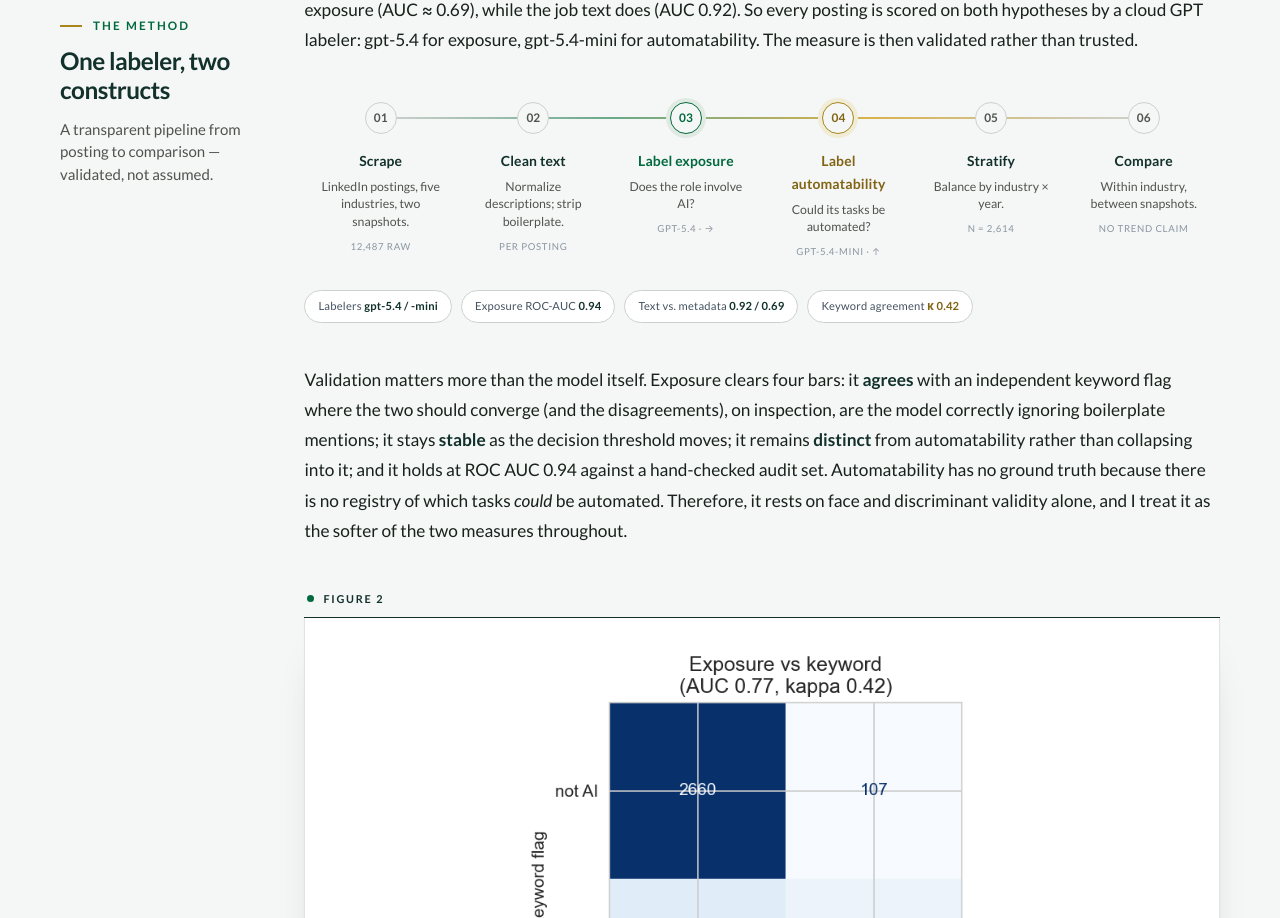
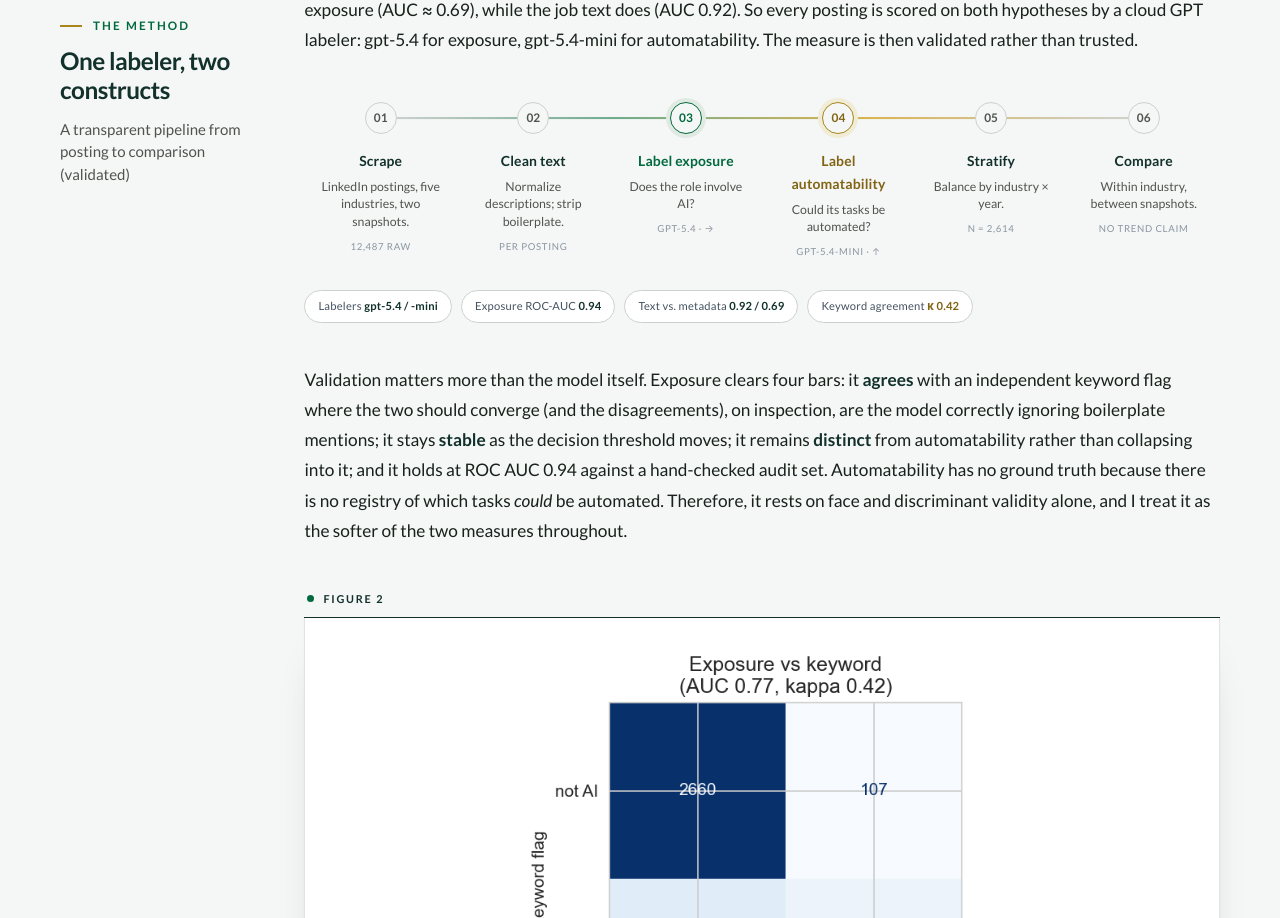
Before and after one commit to peakviprakasit/QSS45--AI-Exposure-vs.-Automatability-in-Five-Understudied-Industries, a React (Vite) app in the folder website/: page /research in a window 1280 px wide. Shown: the part 3417-4335 px from the top of the page. Built offline with nearby package versions, Linux system fonts and the light colour scheme.

Commit message:
Update Research.jsx

```diff
--- a/website/src/Research.jsx
+++ b/website/src/Research.jsx
@@ -320,7 +320,7 @@ export default function Research() {
         num="03"
         eyebrow="The method"
         title="One labeler, two constructs"
-        sub="A transparent pipeline from posting to comparison — validated, not assumed."
+        sub="A transparent pipeline from posting to comparison (validated)"
       >
         <p className="prose reveal">
           A supervised baseline showed the signal lives in the job description <em>text</em>: structured
```
